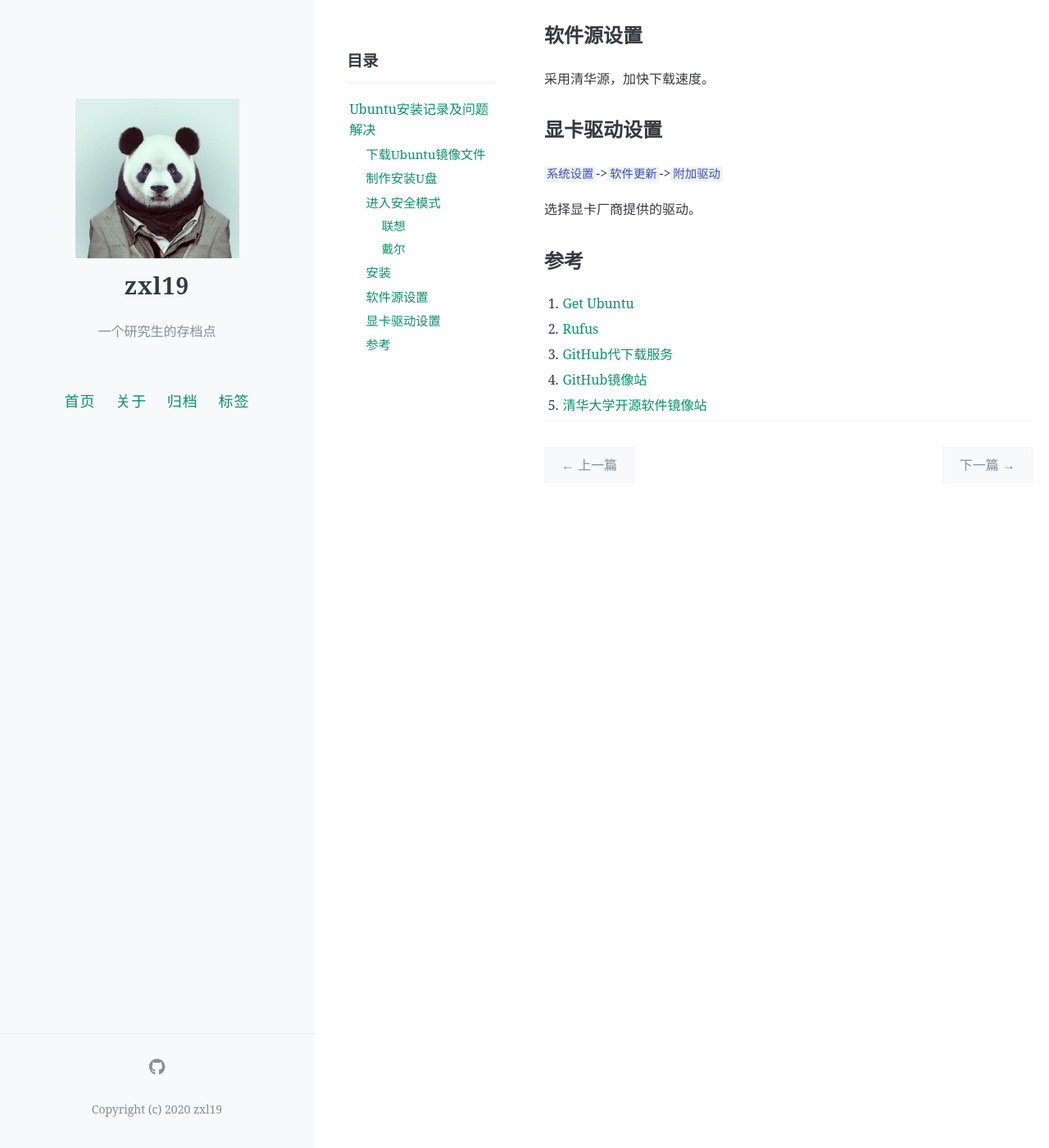
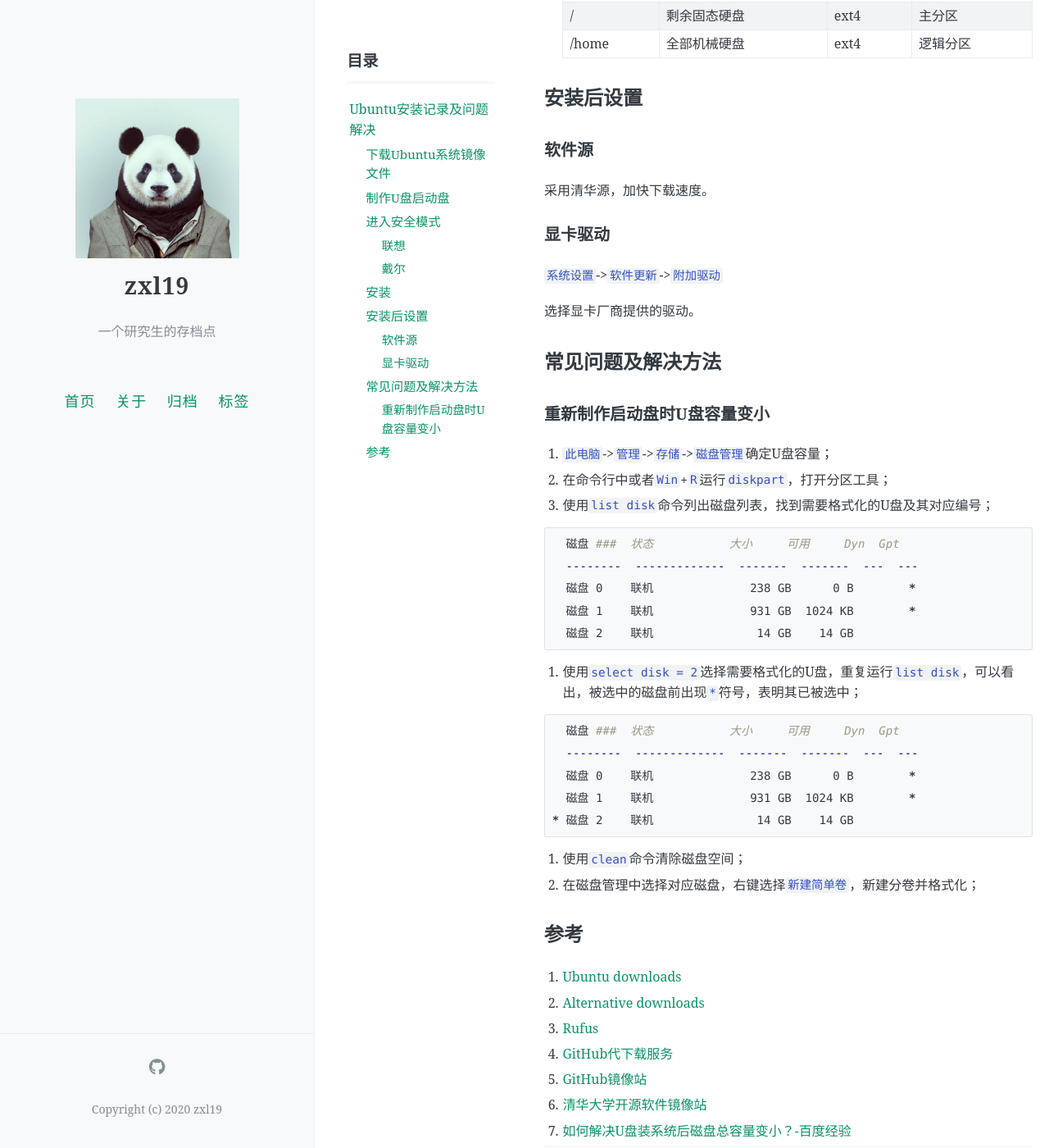
Before and after one commit to zxl19/zxl19.github.io, a Jekyll site: the page built from _posts/2020-06-24-ubuntu-installation.md, in a window 1280 px wide and 1400 px high, scrolled down 1306 px. Shown: the whole window at 82% size. Built offline with Jekyll 4.4.1, drawn with Linux system fonts in a browser that asks for light colours; comment, search, counter and statistics services are not loaded; before the commit the page ends 1936 px from its top, so only the background shows below that; some of the changed text lies outside the part shown.

Commit message:
Update 2020-06-24-ubuntu-installation.md

````diff
--- a/_posts/2020-06-24-ubuntu-installation.md
+++ b/_posts/2020-06-24-ubuntu-installation.md
@@ -13,17 +13,17 @@ pinned: false
 
 <!-- more -->
 
-## 下载Ubuntu镜像文件
+## 下载Ubuntu系统镜像文件
 
-```shell
-ubuntu-16.04.6-desktop-amd64.iso
-```
+在[官网](https://ubuntu.com/download)下载Ubuntu系统镜像文件`ubuntu-16.04.6-desktop-amd64.iso`，更早版本可在[此处](https://ubuntu.com/download/alternative-downloads)找到。
 
-## 制作安装U盘
+## 制作U盘启动盘
 
-1. 使用rufus制作;
-2. 其余设置默认即可;
-3. 选择以DD方式写入U盘中.
+1. 使用[Rufus](https://rufus.ie/zh/)制作U盘启动盘；
+2. `设备`选择准备制作为启动盘的U盘；
+3. `引导类型选择`选择Ubuntu系统镜像文件；
+4. 其余选项采取默认设置；
+5. 选择`以DD镜像模式写入`；
 
 ## 进入安全模式
 
@@ -55,20 +55,53 @@ ubuntu-16.04.6-desktop-amd64.iso
     | / | 剩余固态硬盘 | ext4 | 主分区 |
     | /home | 全部机械硬盘 | ext4 | 逻辑分区 |
 
-## 软件源设置
+## 安装后设置
+
+### 软件源
 
 采用清华源，加快下载速度。
 
-## 显卡驱动设置
+### 显卡驱动
 
 `系统设置`->`软件更新`->`附加驱动`
 
 选择显卡厂商提供的驱动。
 
+## 常见问题及解决方法
+
+### 重新制作启动盘时U盘容量变小
+
+1. `此电脑`->`管理`->`存储`->`磁盘管理`确定U盘容量；
+2. 在命令行中或者`Win`+`R`运行`diskpart`，打开分区工具；
+3. 使用`list disk`命令列出磁盘列表，找到需要格式化的U盘及其对应编号；
+
+```shell
+  磁盘 ###  状态           大小     可用     Dyn  Gpt
+  --------  -------------  -------  -------  ---  ---
+  磁盘 0    联机              238 GB      0 B        *
+  磁盘 1    联机              931 GB  1024 KB        *
+  磁盘 2    联机               14 GB    14 GB
+```
+
+4. 使用`select disk = 2`选择需要格式化的U盘，重复运行`list disk`，可以看出，被选中的磁盘前出现`*`符号，表明其已被选中；
+
+```shell
+  磁盘 ###  状态           大小     可用     Dyn  Gpt
+  --------  -------------  -------  -------  ---  ---
+  磁盘 0    联机              238 GB      0 B        *
+  磁盘 1    联机              931 GB  1024 KB        *
+* 磁盘 2    联机               14 GB    14 GB
+```
+
+5. 使用`clean`命令清除磁盘空间；
+6. 在磁盘管理中选择对应磁盘，右键选择`新建简单卷`，新建分卷并格式化；
+
 ## 参考
 
-1. [Get Ubuntu](https://ubuntu.com/download)
-2. [Rufus](http://rufus.ie/)
-3. [GitHub代下载服务](http://g.widyun.com/)
-4. [GitHub镜像站](https://github.wuyanzheshui.workers.dev/)
-5. [清华大学开源软件镜像站](https://mirrors.tuna.tsinghua.edu.cn)
+1. [Ubuntu downloads](https://ubuntu.com/download)
+2. [Alternative downloads](https://ubuntu.com/download/alternative-downloads)
+3. [Rufus](https://rufus.ie/zh/)
+4. [GitHub代下载服务](http://g.widyun.com/)
+5. [GitHub镜像站](https://github.wuyanzheshui.workers.dev/)
+6. [清华大学开源软件镜像站](https://mirrors.tuna.tsinghua.edu.cn)
+7. [如何解决U盘装系统后磁盘总容量变小？-百度经验](https://jingyan.baidu.com/article/59703552e754e48fc00740ed.html)
````
